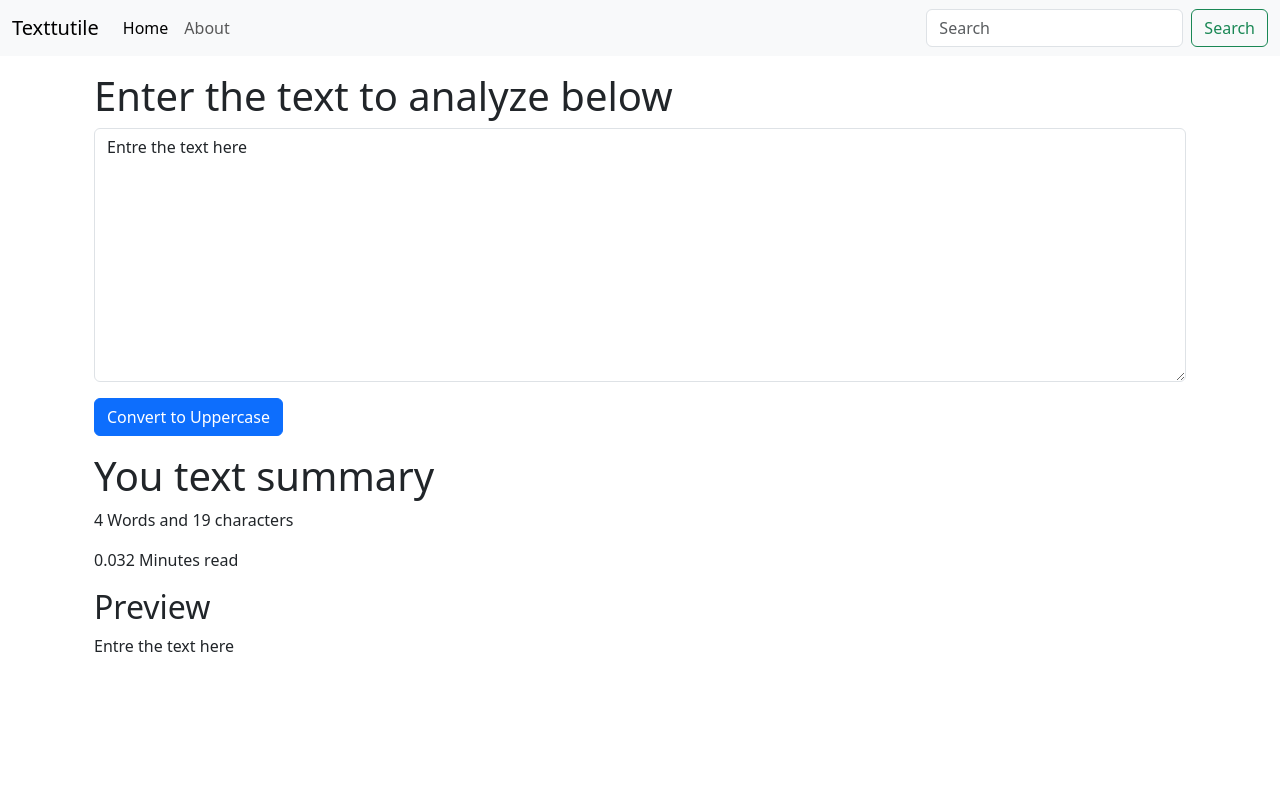
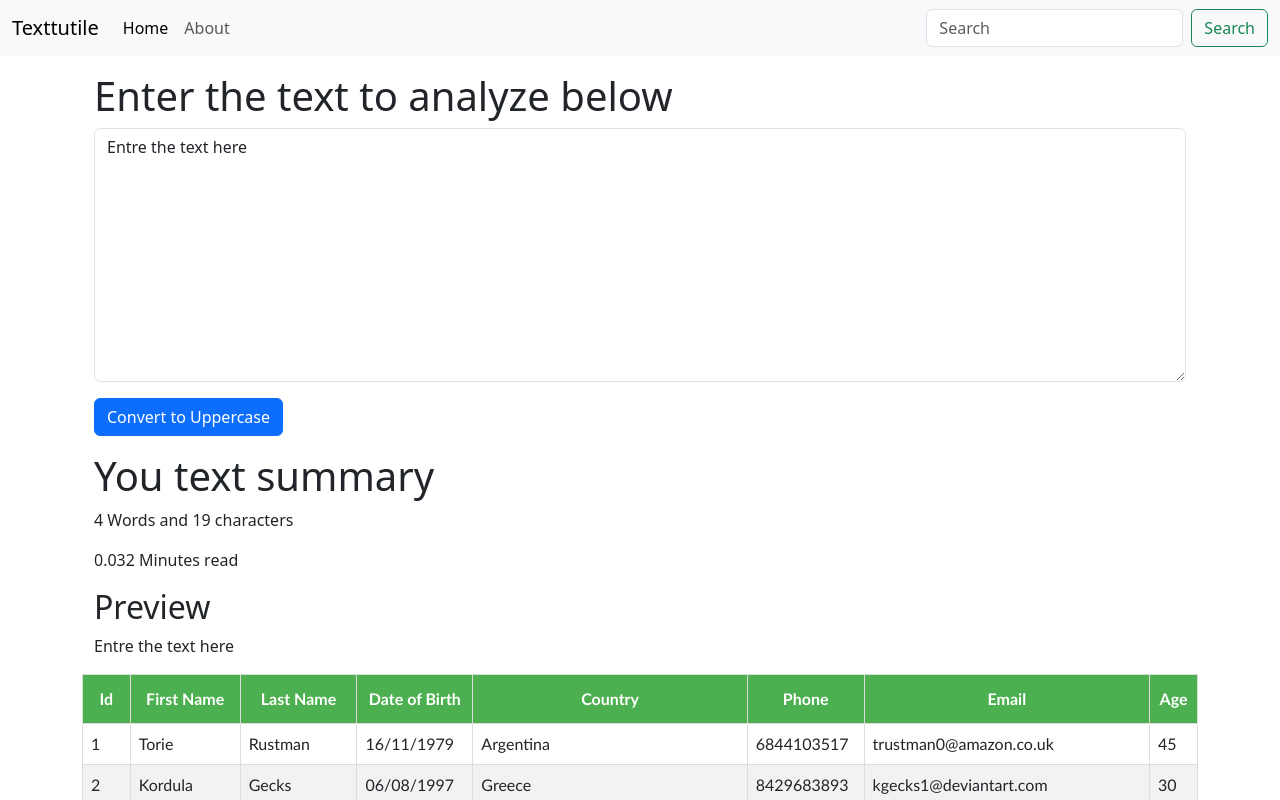
Before and after one commit to UbaidullahMOmer/Texttutile2, a React (Create React App) app: page / in a window 1280 px wide. Shown: the top 800 px of the page. Built offline with nearby package versions, Linux system fonts and the light colour scheme.

Commit message:
Solve some problem
Solve some problem

```diff
--- a/package.json
+++ b/package.json
@@ -3,14 +3,17 @@
   "version": "0.1.0",
   "private": true,
   "dependencies": {
+    "@date-io/date-fns": "^1.3.13",
     "@testing-library/jest-dom": "^5.16.4",
     "@testing-library/react": "^13.2.0",
     "@testing-library/user-event": "^13.5.0",
+    "date-fns": "^2.29.3",
     "react": "^18.1.0",
     "react-dom": "^18.1.0",
     "react-router-dom": "^5.3.3",
     "react-scripts": "5.0.1",
     "react-slick": "^0.29.0",
+    "react-table": "^7.8.0",
     "slick-carousel": "^1.8.1",
     "web-vitals": "^2.1.4"
   },
--- a/src/App.js
+++ b/src/App.js
@@ -1,12 +1,14 @@
 import React from "react"
 import Navbar from "./components/Navbar"
 import TextForm from "./components/TextForm"
+import {BasicTable} from "./components/BasicTable"
 function App() {
   return (
     <>
       <Navbar title="Texttutile" about="About" />
       <div className="container my-3">
       <TextForm headding="Enter the text to analyze below"/>
+      <BasicTable/>
       </div>
     </>
   )
```
Also changed, not shown: 1 other file (tests, documents, lock files or other folders).
